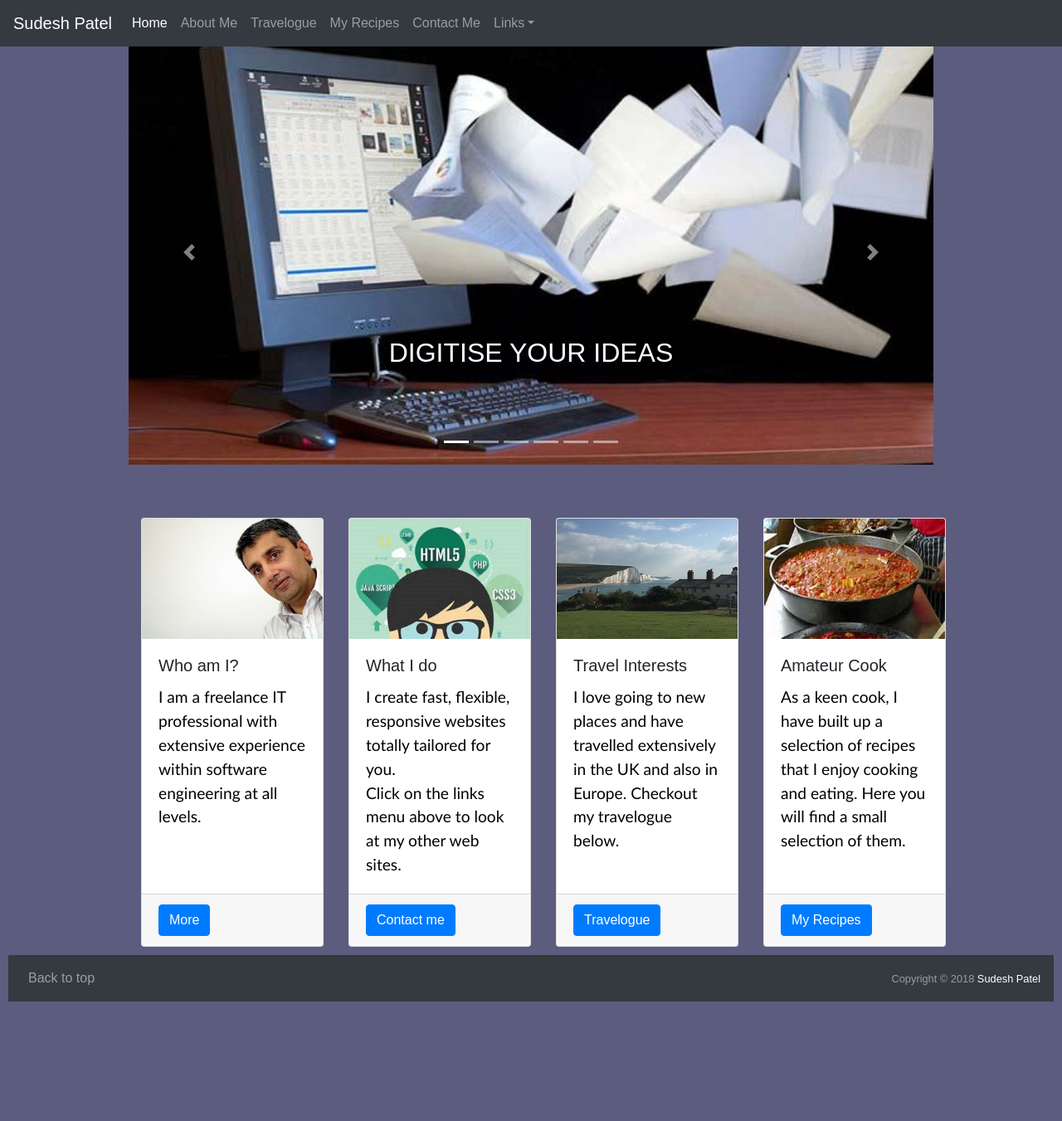
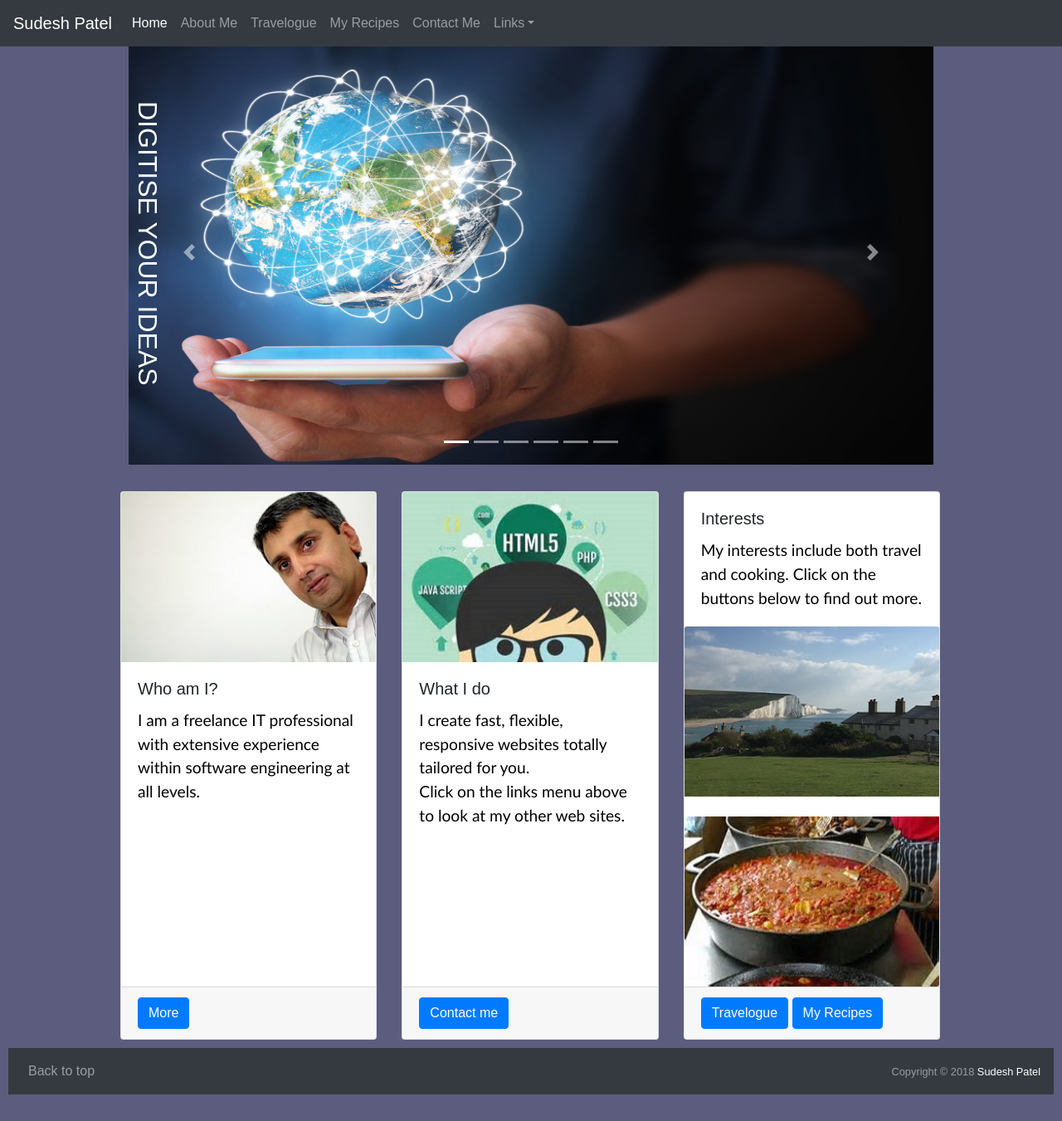
Before and after one commit to skar1962/sudeshpatel, a PHP site: page / in a window 1280 px wide. Shown: the whole page at 83% size. Before the commit the page ends 1207 px from the top, so only its background shows below. Run offline with PHP 8.4, Linux system fonts and the light colour scheme; some libraries are stand-ins or nearby versions.

Commit message:
changed images to work better with iphone

```diff
--- a/carousel.css
+++ b/carousel.css
@@ -17,13 +17,20 @@ body {
 
 /* Carousel base class */
 .carousel {
-  margin-bottom: 4rem;
+  margin-bottom: 2rem;
 }
 /* Since positioning the image, we need to help out the caption */
 .carousel-caption {
-  bottom: 3rem;
-  z-index: 10;
+/*  bottom: 3rem;
+  z-index: 10; */
+  top: 0;
+  bottom: 2rem;
+  left: 0.25rem;
+  right: auto;
+  writing-mode: vertical-rl;
+  text-orientation: mixed;
 }
+
 
 /* Declare heights because of positioning of img element */
 .carousel-item {
--- a/index.php
+++ b/index.php
@@ -14,6 +14,7 @@
 		<link href="carousel.css" rel="stylesheet">
 
 		<link rel="stylesheet" type="text/css" href="styles.css" >
+
 
 	<!--
 		<script type="text/javascript" src="script.js"></script>
@@ -41,11 +42,9 @@
 					</ol>
 					<div class="carousel-inner">
 						<div class="carousel-item active">
-							<img class="first-slide" src="./images/papertocomputer.png" alt="Who Am I">
+							<img class="first-slide" src="./images/worldonphone.png" alt="Digitise your ideas">
 							<div class="carousel-caption">
 								<h2>Digitise your ideas</h2>
-								<br>
-								<br>
 							</div>
 						</div>
 
@@ -53,8 +52,6 @@
 							<img class="second-slide" src="./images/webdevelopment2.jpg" alt="Web Development">
 							<div class="carousel-caption">
 								<h2>Web design and development</h2>
-								<br>
-								<br>
 							</div>
 						</div> <!-- carousel-item -->
 
@@ -65,28 +62,23 @@
 							</div>
 						</div><!-- carousel-item -->
 
-
 						<div class="carousel-item">
-							<img class="fourth-slide" src="./images/costsqueeze.jpg" alt="Low Cost">
-							<div class="carousel-caption text-right">
-								<h2>Surprisingly affordable</h2>
-								<br><br>
+							<img class="fourth-slide" src="./images/personaltouch.jpg" alt="Personal Touch">
+							<div class="carousel-caption">
+								<h2>A personal touch</h2>
 							</div>
 						</div><!-- carousel-item -->
 
 						<div class="carousel-item">
-							<img class="fifth-slide" src="./images/personaltouch.jpg" alt="Personal Touch">
+							<img class="fifth-slide" src="./images/costsqueeze.jpg" alt="Low Cost">
 							<div class="carousel-caption">
-								<h2>A personal touch</h2>
-								<br><br>
+								<h2>Surprisingly affordable</h2>
 							</div>
 						</div><!-- carousel-item -->
-
 						<div class="carousel-item">
 							<img class="sixth-slide" src="./images/endtoend.jpg" alt="End to End">
 							<div class="carousel-caption">
 								<h2>An end to end service</h2>
-								<br><br>
 							</div>
 						</div><!-- carousel-item -->
 					</div> <!-- Carousel Inner -->
@@ -104,7 +96,7 @@
 				<!-- Using Cards -->
 				<div class="container">
 					<div class="card-deck">
-						<div class="card" style="width: 18rem;">
+						<div class="card" style="width: 15rem;">
 							<img class="card-img-top" src="./images/whoami.jpg" alt="Card image cap">
 							<div class="card-body">
 								<h5 class="card-title">Who am I?</h5>
@@ -117,7 +109,7 @@
 							</div>
 						</div> <!-- card -->
 
-						<div class="card" style="width: 18rem;">
+						<div class="card" style="width: 15rem;">
 							<img class="card-img-top" src="./images/webdevelopment.jpg" alt="Card image cap">
 							<div class="card-body">
 								<h5 class="card-title">What I do</h5>
@@ -132,20 +124,22 @@
 							</div>
 						</div><!-- card -->
 
-						<div class="card" style="width: 18rem;">
-							<img class="card-img-top" src="./images/travel2.jpg" alt="Card image cap">
+						<div class="card" style="width: 15rem;">
 							<div class="card-body">
-								<h5 class="card-title">Travel Interests</h5>
+								<h5 class="card-title">Interests</h5>
 								<p class="card-text">
-									I love going to new places and have travelled extensively
-									in the UK and also in Europe.  Checkout my travelogue below.
+									My interests include both travel and cooking. Click on the buttons below to find out more.
 								</p>
 							</div>
+							<img class="card-img-top" src="./images/travel2.jpg" alt="Card image cap">
+							<br>
+							<img class="card-img-bottom" src="./images/cooking.jpg" alt="Card image cap">
 							<div class="card-footer">
 								<a href="travel.php" class="btn btn-primary">Travelogue</a>
+								<a href="recipes.php" class="btn btn-primary">My Recipes</a>
 							</div>
 						</div><!-- card -->
-
+<!--
 						<div class="card" style="width: 18rem;">
 							<img class="card-img-top" src="./images/cooking.jpg" alt="Card image cap">
 							<div class="card-body">
@@ -158,7 +152,7 @@
 							<div class="card-footer">
 								<a href="recipes.php" class="btn btn-primary">My Recipes</a>
 							</div>
-						</div><!-- card -->
+						</div> card -->
 
 					</div> 	<!-- Card Decks -->
 				</div>
--- a/styles.css
+++ b/styles.css
@@ -54,3 +54,11 @@ footer {
 textarea.form-control{
   height:100px;
 }
+
+@media (min-width:576px) {
+  .card-deck {
+    flex-flow: row wrap;
+    margin-right: -8px;
+    margin-left: -40px;
+  }
+}
```
Also changed, not shown: script.js (+38 -0 lines), images/costsqueeze.jpg, images/endtoend.jpg, images/papertocomputer - Copy.png (added), images/papertocomputer1.png (added), images/papertocomputer2.png (added), images/personaltouch.jpg, images/totalsolution.jpg (deleted), images/webdevelopment2.jpg, images/webdevelopment3.jpg (deleted), images/worldonphone.png (added).
